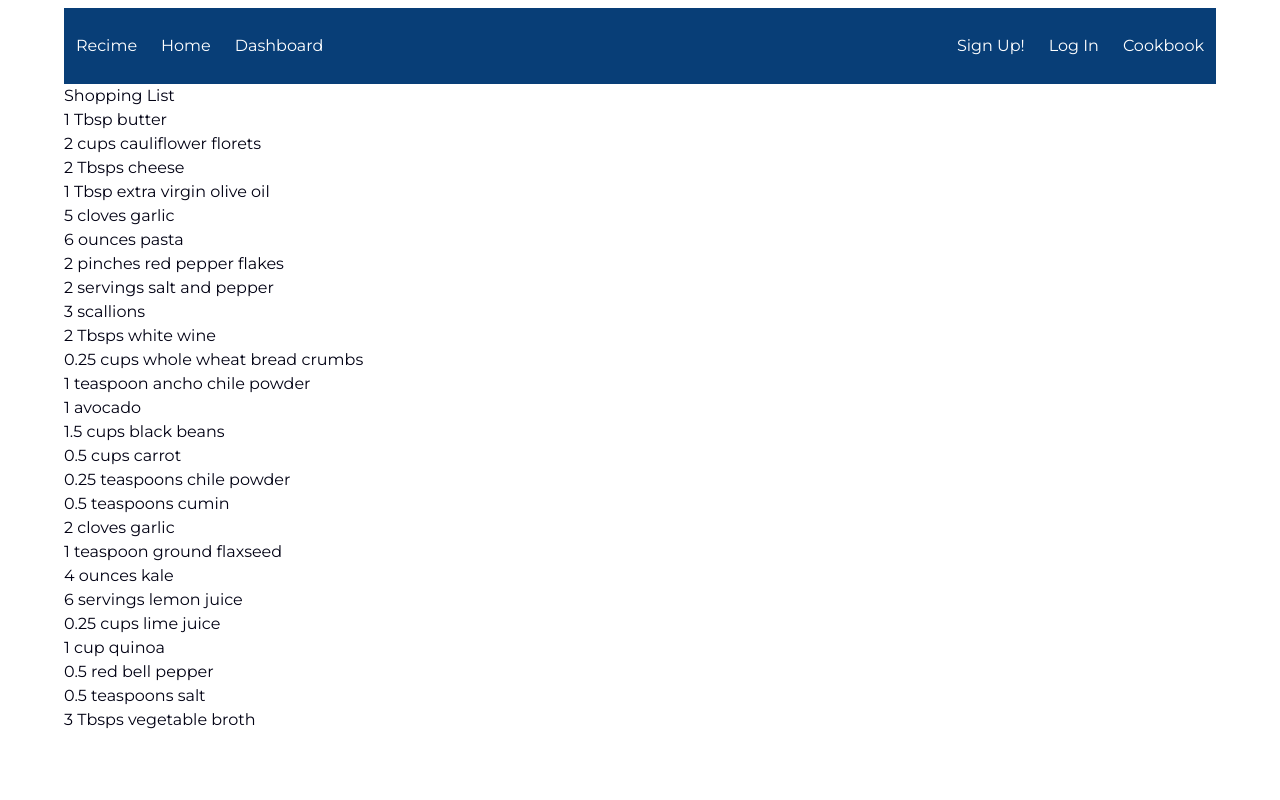
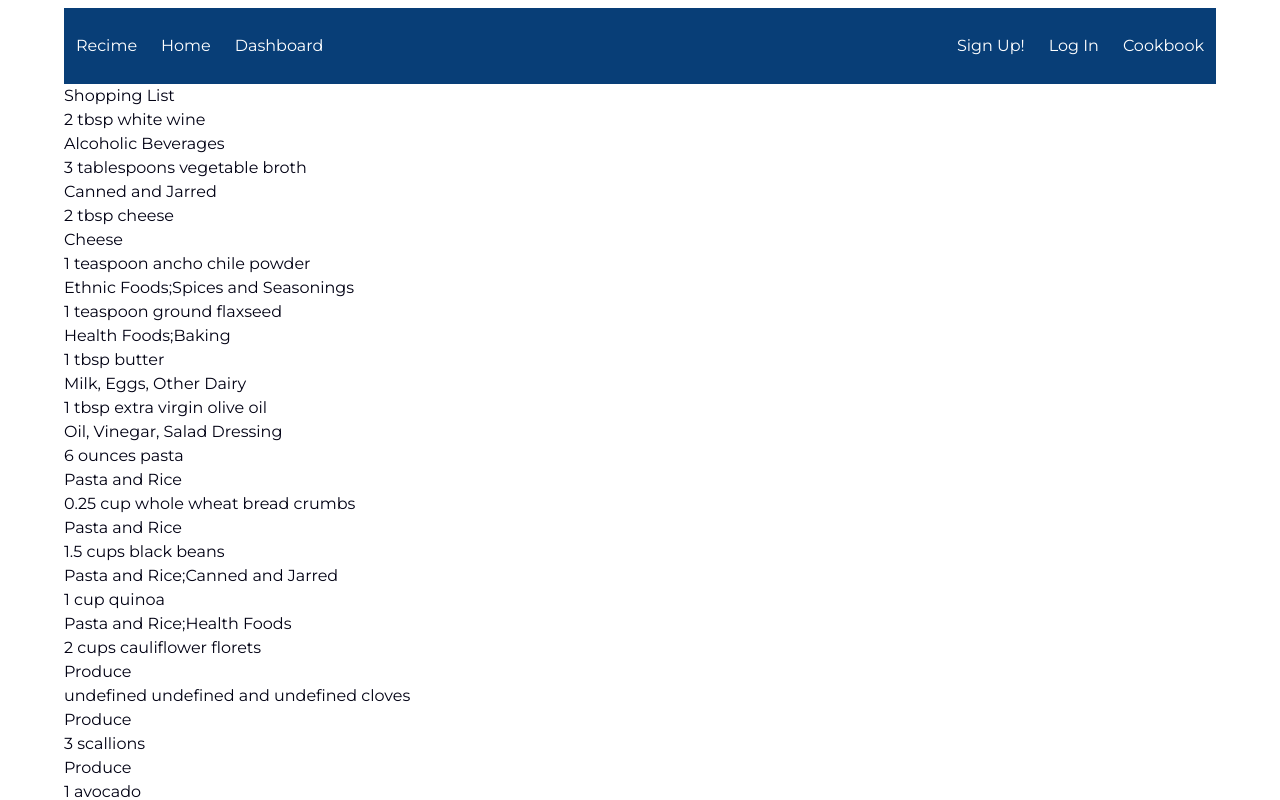
Before and after one commit to wesleypearce/my-recime, a React (Vite) app: page /cookbook in a window 1280 px wide. Shown: the top 800 px of the page. Built offline with nearby package versions, Linux system fonts and the light colour scheme; no server answers.

Commit message:
Commit before changing Cookbook

```diff
--- a/src/components/Cookbook.js
+++ b/src/components/Cookbook.js
@@ -5,41 +5,55 @@ import { recipe1 } from '../../recipe1';
 const Cookbook = () => {
   const [recipes, setRecipes] = React.useState([recipe, recipe1]);
 
+  const sortIngredientsByAisle = (ingredients) => {
+    // the below method is giving me an array with 'aisle' prop inside an object one object down
+    const newIngredients = Object.values(ingredients).sort((a, b) =>
+      a.aisle > b.aisle ? 1 : b.aisle > a.aisle ? -1 : 0,
+    );
+    return newIngredients;
+  };
+
   const renderShoppingList = () => {
-    return recipes.map((recipe) => {
-      let ingredients = {};
+    let ingredients = {};
+    let sortedIngredients = [];
+
+    recipes.map((recipe) => {
       return recipe.extendedIngredients.map((ingredient) => {
-        let { name } = ingredient;
-        let { amount, unitLong } = ingredient.measures.us;
+        let { name, aisle, amount, unit, id } = ingredient;
 
         // if this ingredient has not been added to combined ingredients add it to combined ingredients
         // else check the measurements to see if they match
-        // if they do, add the amounts and return
+        // if they do, add the amounts
         // if they do not, make a string that explains what measurements are needed
 
         if (!ingredients[name]) {
-          ingredients[name] = ingredient.measures;
-          ingredients[name].ingredientString = `${amount} ${unitLong} ${name}`;
-        } else if (ingredients[name].measures.us.unitLong === unitLong) {
-          ingredients[name].measures.us.amount =
-            amount + ingredients[name].measures.us.amount;
+          ingredients[name] = { aisle, id };
+          ingredients[name].ingredientString = `${amount} ${unit} ${name}`;
+        } else if (ingredients[name].unit === unit) {
+          ingredients[name].amount = amount + ingredients[name].amount;
         } else {
           ingredients[
             name
-          ].ingredientString = `${ingredients[name].measures.us.amount} ${ingredients[name].measures.us.unitLong} and ${ingredients[name].measures.us.amount} ${ingredient.measures.us.unitLong}`;
+          ].ingredientString = `${ingredients[name].amount} ${ingredients[name].unit} and ${ingredients[name].amount} ${ingredient.unit}`;
         }
-
-        return (
-          <li key={ingredient.id}>{ingredients[name].ingredientString}</li>
-        );
+        sortedIngredients = sortIngredientsByAisle(ingredients);
       });
+    });
+    console.log(sortedIngredients);
+    return sortedIngredients.map((ingredient) => {
+      return (
+        <div key={ingredient.id}>
+          <div className="ingredient">{ingredient.ingredientString}</div>
+          <div className="aisle">{ingredient.aisle}</div>
+        </div>
+      );
     });
   };
 
   return (
     <div>
       <h1>Shopping List</h1>
-      <ul>{renderShoppingList()}</ul>
+      {renderShoppingList()}
     </div>
   );
 };
```
